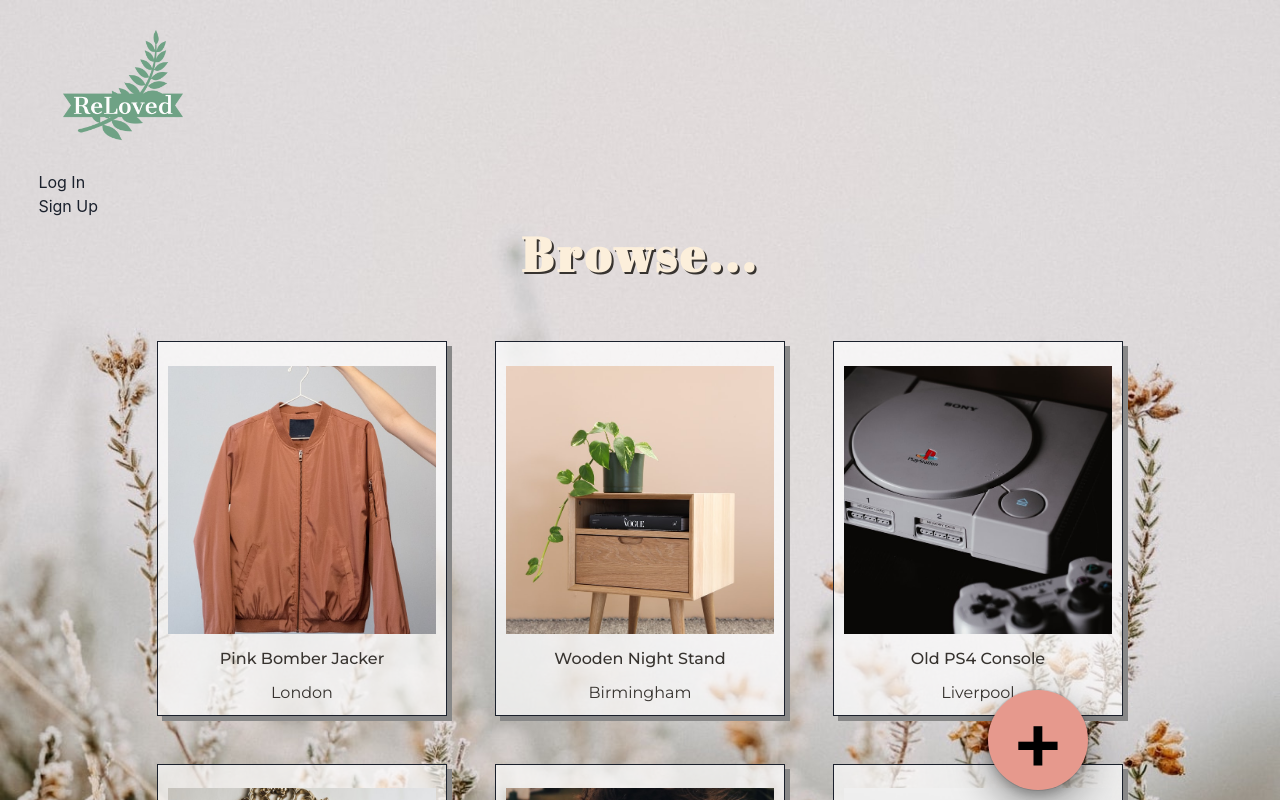
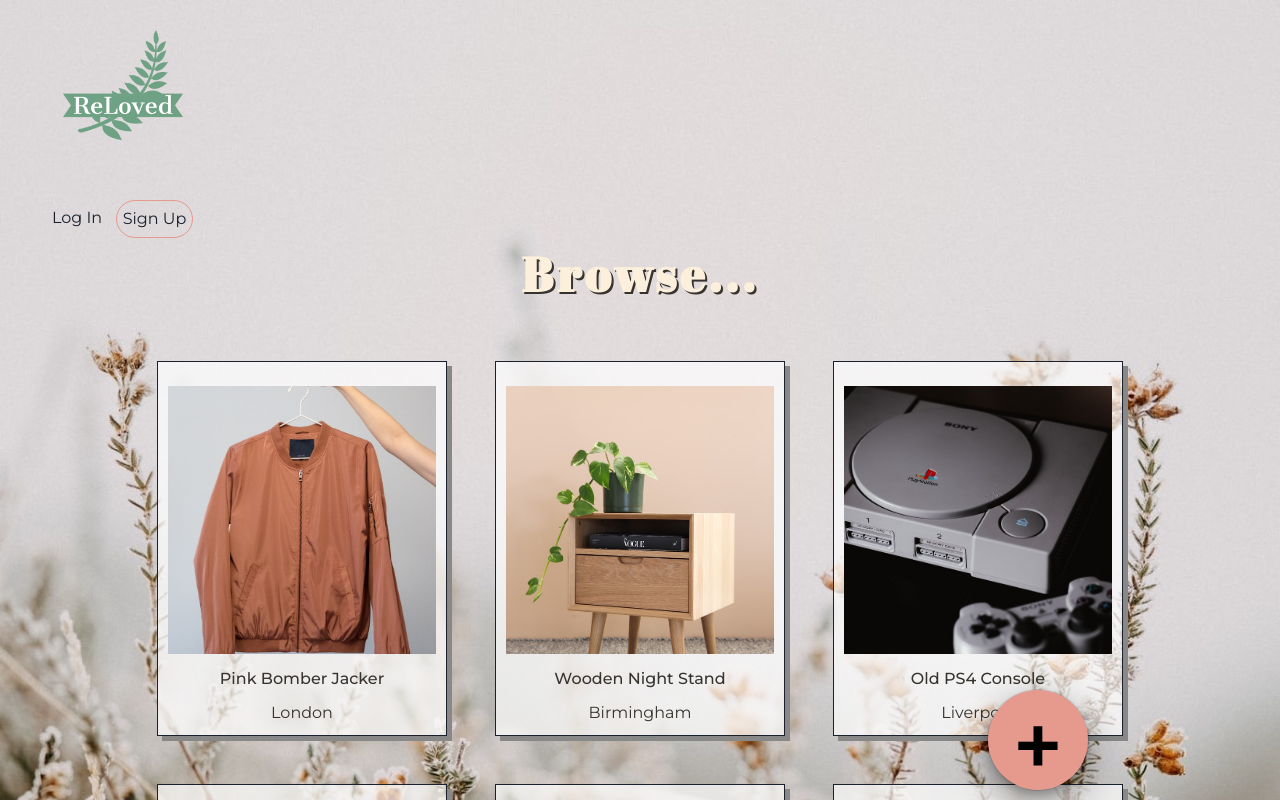
Before and after one commit to SchoolOfCode/final-project-front-end-partners-in-code, a React (Create React App) app: page /items in a window 1280 px wide. Shown: the top 800 px of the page. Built offline with nearby package versions, Linux system fonts and the light colour scheme.

Commit message:
adding comments on the CSS
Co-authored-by: Diego Russo <diego.russo@gmail.com>

```diff
--- a/src/components/Item/Item.js
+++ b/src/components/Item/Item.js
@@ -6,21 +6,13 @@ export default function Item({ img, alt, title, location }) {
   return (
     <div className={css.background}>
       <Link to="/contact">
-      <div className={css.box} >
+        <div className={css.box}>
+          <img src={img} alt={alt} />
+        </div>
 
-      <img src={img} alt={alt} />
-
-      </div>
-
-      <p className={css.title}>{title}</p>
-      <p className={css.location}>{location}</p>
+        <p className={css.title}>{title}</p>
+        <p className={css.location}>{location}</p>
       </Link>
-
-
-
-
-
     </div>
-
   );
 }
--- a/src/components/Item/Item.module.css
+++ b/src/components/Item/Item.module.css
@@ -1,11 +1,13 @@
 @import url('https://fonts.googleapis.com/css2?family=Abril+Fatface&family=Montserrat:wght@400;500&display=swap');
 
+/* Background image of each image */
 .background {
   background-color: rgba(255, 255, 255, 0.7);
   border: 1px solid;
   padding: 10px;
   box-shadow: 5px 5px #888888;
 }
+/*  HOVER will make image pop up */
 .background:hover {
   transform: scale(1.1);
 }
--- a/src/components/ItemsDisplay/ItemsDisplay.module.css
+++ b/src/components/ItemsDisplay/ItemsDisplay.module.css
@@ -1,5 +1,68 @@
 @import url('https://fonts.googleapis.com/css2?family=Abril+Fatface&family=Montserrat:wght@400;500&display=swap');
 
+/* Whole page items and background image */
+.displayContainer {
+  width: auto;
+  background-repeat: no-repeat;
+  background: url(../bg-images//flowers.jpeg);
+  -webkit-background-size: cover;
+  -moz-background-size: cover;
+  -o-background-size: cover;
+  background-size: cover;
+  background-attachment: fixed;
+  padding-bottom: 30px;
+}
+
+/* Logo and sign up and log in buttons */
+.box {
+  position: relative;
+  width: 20vw;
+  max-width: 170px;
+  min-width: 100px;
+  margin-left: 3%;
+}
+
+/* AUTHENTICATION BUTTONS */
+.logInButton,
+.signUpButton {
+  font-family: 'Montserrat', sans-serif;
+  font-weight: 400;
+}
+
+.logInButton {
+  border-radius: 50px;
+  width: 100px;
+  height: 38px;
+  display: flex;
+  justify-content: center;
+  padding-bottom: 2px;
+}
+
+.logInButton:hover {
+  text-decoration: underline;
+}
+
+.signUpButton {
+  border-radius: 50px;
+  width: 100px;
+  height: 38px;
+  border: solid 1px #e6998d;
+  display: flex;
+  justify-content: center;
+}
+
+.signUpButton:hover {
+  background-color: #e6998d;
+}
+
+.pinkButtons {
+  display: flex;
+  justify-content: flex-end;
+  margin-top: 30px;
+  margin-right: 15px;
+}
+
+/* H1 about the Browse.... test */
 .browse {
   text-align: center;
   font-size: 3rem;
@@ -14,31 +77,11 @@
   min-width: 375px;
 }
 
-.box {
-  position: relative;
-  width: 20vw;
-  max-width: 170px;
-  min-width: 100px;
-  margin-left: 3%;
-}
-
-.displayContainer {
-  width: auto;
-  background-repeat: no-repeat;
-  background: url(../bg-images//flowers.jpeg);
-  -webkit-background-size: cover;
-  -moz-background-size: cover;
-  -o-background-size: cover;
-  background-size: cover;
-  background-attachment: fixed;
-  padding-bottom: 30px;
-}
+/* How the items are being desplayed */
 .section {
   display: flex;
   justify-content: center;
   align-items: center;
-
-  /* background-color: rgba(255, 255, 255, 0.5); */
 }
 .itemDisplayContainer {
   display: grid;
@@ -50,6 +93,7 @@
   margin-bottom: 2%;
 }
 
+/* ADD button style */
 .buttonContainer {
   margin-right: 15%;
   position: fixed;
@@ -57,6 +101,7 @@
   bottom: 10px;
 }
 
+/* Change position of ADD button when screen is smaller than 400px */
 @media only screen and (max-width: 400px) {
   .buttonContainer {
     margin-right: 5px;
@@ -64,12 +109,16 @@
     bottom: 10px;
   }
 }
+
+/* Change amount of columns to 2 for displaying items when screen is smaller than 768px */
 @media only screen and (max-width: 768px) {
   .itemDisplayContainer {
     display: grid;
     grid-template-columns: repeat(2, 1fr);
   }
 }
+
+/* Change amount of columns to 1 for displaying items when screen is smaller than 600x */
 @media only screen and (max-width: 600px) {
   .itemDisplayContainer {
     display: grid;
```
